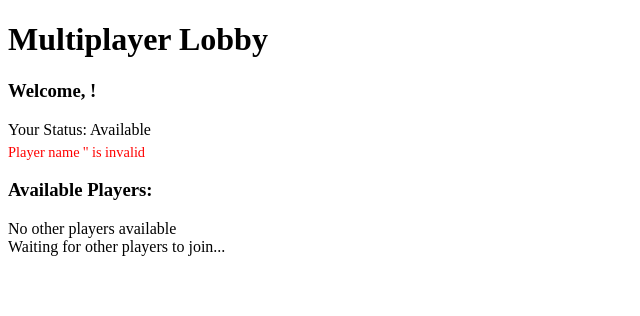
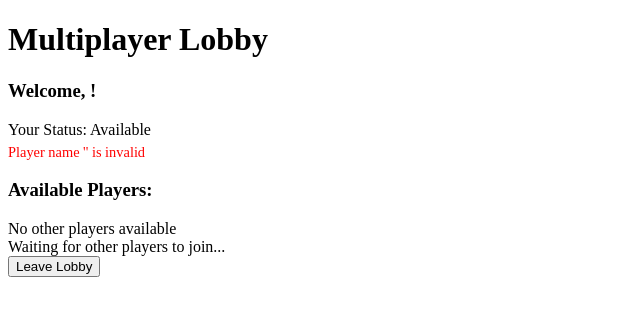
Before and after one commit to d4daveshep/battleships, a FastAPI app: page /lobby in a window 1280 px wide. Shown: the top 316 px of the page, without its empty margins (0-640 px from the left). Run offline with FastAPI, Linux system fonts and the light colour scheme.

Commit message:
Implement complete leave lobby functionality - TDD Green phase
- Add LobbyService.leave_lobby() method with full validation and error handling
- Add /leave-lobby POST endpoint with redirect and error handling
- Add Leave Lobby button to lobby template with proper form submission
- Fix BDD scenario and test implementation for player perspective consistency
- All tests now passing: 16/16 BDD, 72/72 unit, 44/44 integration
- Complete leave lobby user journey: button -> endpoint -> service -> real-time updates
- Maintains existing functionality while adding comprehensive leave lobby features

```diff
--- a/main.py
+++ b/main.py
@@ -164,6 +164,34 @@ async def lobby_page(request: Request, player_name: str = "") -> HTMLResponse:
 
 
 
+@app.post("/leave-lobby", response_model=None)
+async def leave_lobby(
+    request: Request, player_name: str = Form()
+) -> RedirectResponse | HTMLResponse:
+    """Handle player leaving the lobby"""
+
+    try:
+        # Use the LobbyService.leave_lobby method we just implemented
+        lobby_service.leave_lobby(player_name)
+
+        # Redirect to home/login page on success
+        return RedirectResponse(url="/", status_code=302)
+
+    except ValueError as e:
+        # Handle validation errors (empty name, nonexistent player)
+        # Return 400 Bad Request for invalid input
+        return templates.TemplateResponse(
+            request,
+            "login.html",
+            {
+                "error_message": str(e),
+                "player_name": "",
+                "css_class": "error",
+            },
+            status_code=400
+        )
+
+
 @app.get("/lobby/players/{player_name}")
 async def lobby_players_partial(request: Request, player_name: str) -> HTMLResponse:
     """Return partial HTML with current player list for polling updates"""
--- a/services/lobby_service.py
+++ b/services/lobby_service.py
@@ -55,9 +55,7 @@ class LobbyService:
         # Get all players from lobby, excluding current player
         all_players = list(self.lobby.players.values())
         other_players = [
-            player
-            for player in all_players
-            if player.name != current_player
+            player for player in all_players if player.name != current_player
         ]
 
         return other_players
@@ -69,3 +67,18 @@ class LobbyService:
     def get_player_status(self, player_name: str) -> PlayerStatus:
         """Get a player's current status"""
         return self.lobby.get_player_status(player_name)
+
+    def leave_lobby(self, player_name: str) -> None:
+        """Remove a player from the lobby"""
+
+        # Step 1: Validate and clean input
+        current_player: str = player_name.strip()
+
+        if not current_player:
+            raise ValueError("Player name cannot be empty")
+
+        # Step 2: Use existing lobby.remove_player method
+        # This will handle:
+        # - Checking if player exists (raises ValueError if not)
+        # - Removing player from self.lobby.players dict
+        self.lobby.remove_player(current_player)
--- a/templates/lobby.html
+++ b/templates/lobby.html
@@ -56,6 +56,15 @@
         {% endif %}
     </div>
 
+    <!-- Leave Lobby Section -->
+    <div data-testid="leave-lobby-section">
+        <form method="post" action="/leave-lobby">
+            <input type="hidden" name="player_name" value="{{ player_name }}">
+            <button type="submit" data-testid="leave-lobby-button">
+                Leave Lobby
+            </button>
+        </form>
+    </div>
 
     <!-- Keep existing elements for backward compatibility -->
     <div data-testid="game-mode" style="display: none;">{{ game_mode }}</div>
```
Also changed, not shown: tests/bdd/test_multiplayer_lobby_steps.py (+94 -63 lines), 1 other file.
